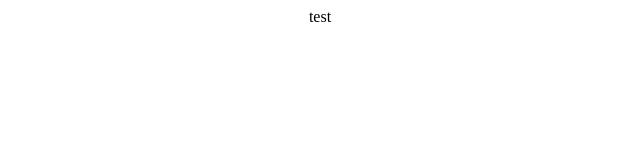
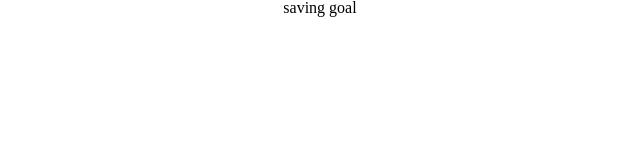
Before and after one commit to liraf/financial-goal, a React (Create React App) app: page / in a window 1280 px wide. Shown: the top 160 px of the page, without its empty margins (320-960 px from the left). Built offline with nearby package versions, Linux system fonts and the light colour scheme.

Commit message:
feat: create header and import global styles with craco

```diff
--- /dev/null
+++ b/craco.config.js
@@ -0,0 +1,12 @@
+module.exports = {
+  style: {
+    sass: {
+      loaderOptions: {
+        additionalData: `
+          @import "src/styles/_variables.scss";
+          @import "src/styles/_mixins.scss";
+        `,
+      },
+    },
+  },
+};
--- a/src/App.tsx
+++ b/src/App.tsx
@@ -1,7 +1,8 @@
 import "./App.scss";
+import SavingGoal from "./pages/SavingGoal/SavingGoal";
 
 const App = () => {
-  return <div className="App">test</div>;
+  return <div className="App"><SavingGoal /></div>;
 };
 
 export default App;
--- /dev/null
+++ b/src/index.scss
@@ -0,0 +1,2 @@
+@import "./src/styles/reset.scss";
+@import "./src/styles/global.scss";
--- a/src/index.tsx
+++ b/src/index.tsx
@@ -2,6 +2,7 @@ import React from "react";
 import ReactDOM from "react-dom/client";
 import App from "./App";
 import reportWebVitals from "./reportWebVitals";
+import './index.scss';
 
 const root = ReactDOM.createRoot(
   document.getElementById("root") as HTMLElement
--- a/src/globalStyles/_global.scss
+++ b/src/styles/global.scss
@@ -2,7 +2,7 @@
 @import url("https://fonts.googleapis.com/css2?family=Rubik:ital,wght@0,300;0,400;0,600;0,700;1,300;1,400;1,600;1,700&display=swap");
 
 body {
-  background-color: $og-white;
+  background-color: $white;
   display: block;
   width: 100%;
   min-height: 100vh;
```
Also changed, not shown: package.json (+4 -3 lines), src/components/Header/Header.tsx (added, +11 -0 lines), src/assets/logoOrigin.svg (added), src/components/Header/Header.scss (added), src/styles/_mixins.scss (added), src/styles/_variables.scss (renamed from src/globalStyles/_variables.scss), src/styles/reset.scss (renamed from src/globalStyles/reset.scss), 1 other file (tests, documents, lock files or other folders).
